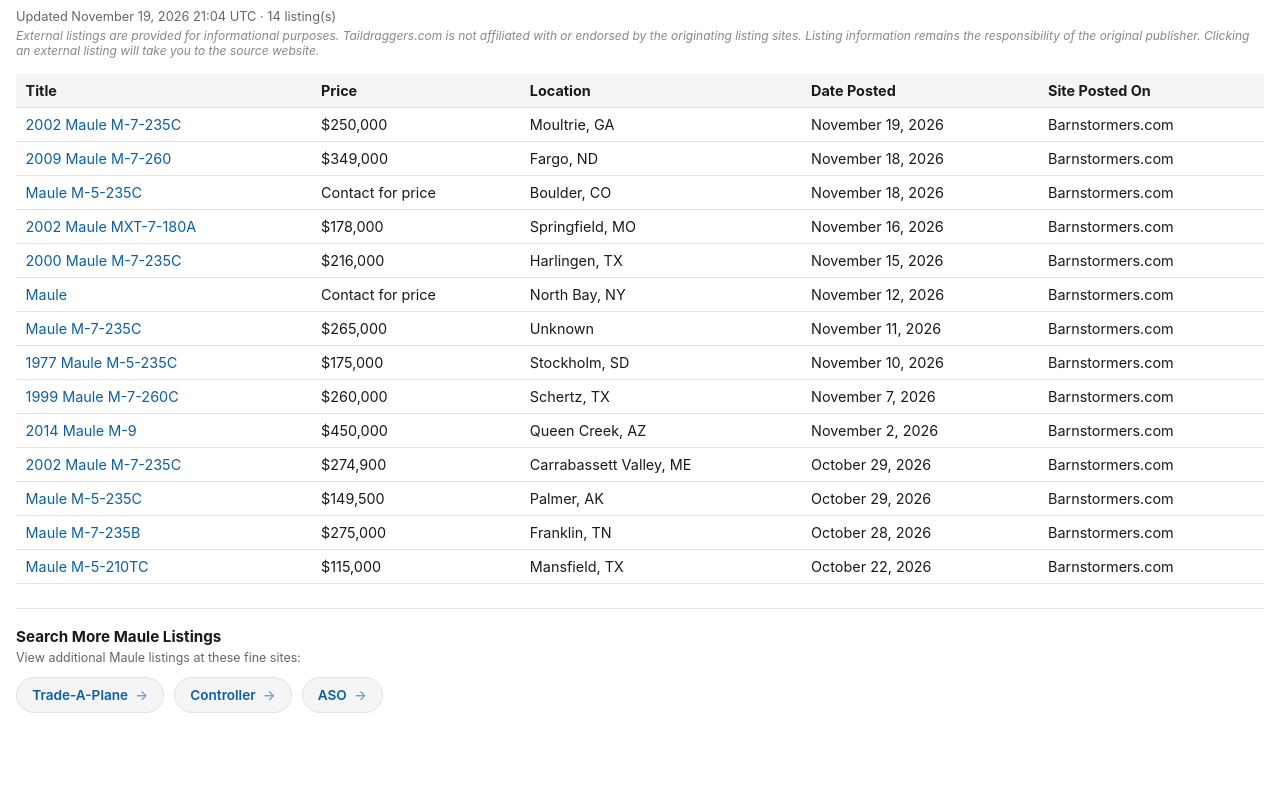
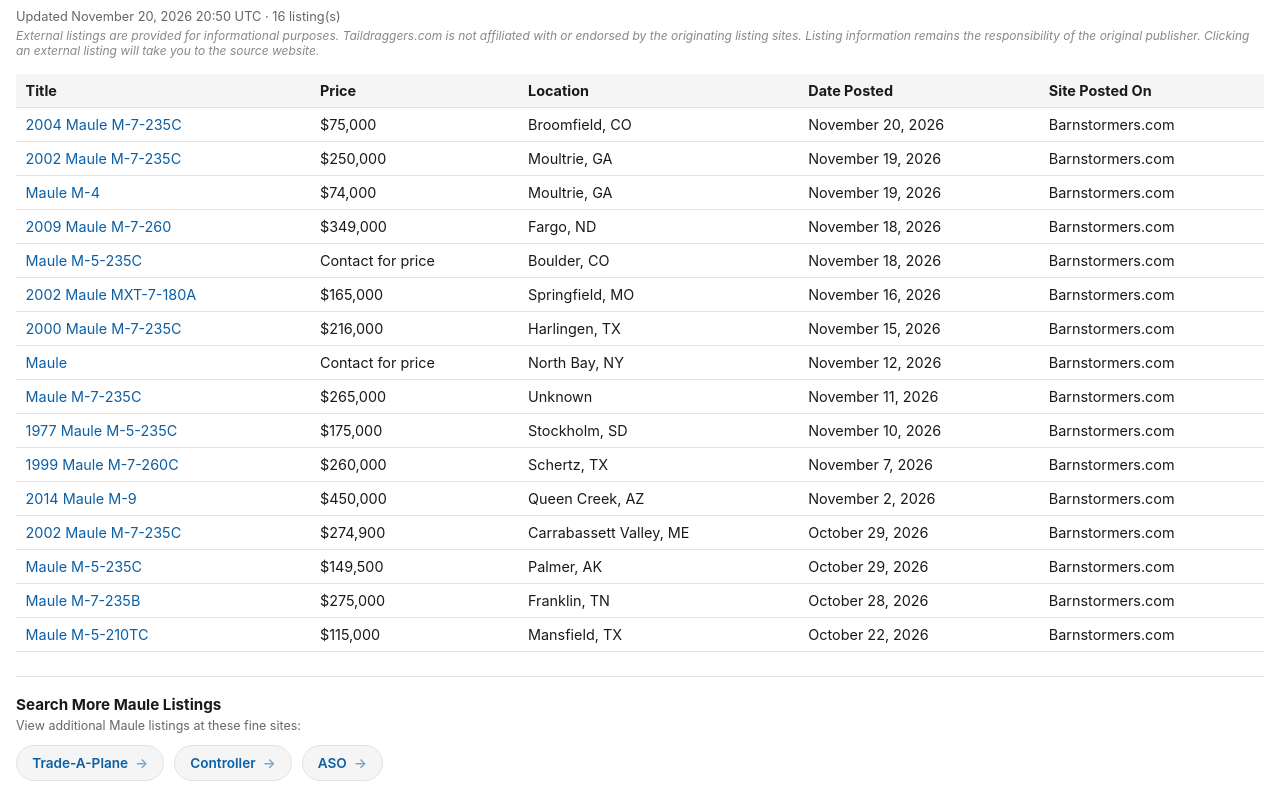
Before and after one commit to taildraggers/maule-aircraft-for-sale, a plain HTML site: page docs/index.html in a window 1280 px wide. Shown: the part 43-840 px from the top of the page. Before the commit the page ends 800 px from the top, so only its background shows below. Drawn offline with Linux system fonts and the light colour scheme.

Commit message:
Update Maule listings (2026-11-20)

```diff
--- a/docs/index.html
+++ b/docs/index.html
@@ -76,17 +76,19 @@
 </head>
 <body>
   <h1>Other Maule Ads on the Web</h1>
-  <div class="updated">Updated November 19, 2026 21:04 UTC &middot; 14 listing(s)</div>
+  <div class="updated">Updated November 20, 2026 20:50 UTC &middot; 16 listing(s)</div>
   <div class="disclaimer">External listings are provided for informational purposes. Taildraggers.com is not affiliated with or endorsed by the originating listing sites. Listing information remains the responsibility of the original publisher. Clicking an external listing will take you to the source website.</div>
   <table>
     <thead>
       <tr><th>Title</th><th>Price</th><th>Location</th><th>Date Posted</th><th>Site Posted On</th></tr>
     </thead>
     <tbody>
+        <tr><td><a href="https://www.barnstormers.com/classified-2084843-2004-Maule-M7-235C-Project.html" target="_blank" rel="noopener noreferrer">2004 Maule M-7-235C</a></td><td>$75,000</td><td>Broomfield, CO</td><td>November 20, 2026</td><td>Barnstormers.com</td></tr>
         <tr><td><a href="https://www.barnstormers.com/classified-2074521-2002-MAULE-M-7-235C.html" target="_blank" rel="noopener noreferrer">2002 Maule M-7-235C</a></td><td>$250,000</td><td>Moultrie, GA</td><td>November 19, 2026</td><td>Barnstormers.com</td></tr>
+        <tr><td><a href="https://www.barnstormers.com/classified-2084723-Maule-M-4.html" target="_blank" rel="noopener noreferrer">Maule M-4</a></td><td>$74,000</td><td>Moultrie, GA</td><td>November 19, 2026</td><td>Barnstormers.com</td></tr>
         <tr><td><a href="https://www.barnstormers.com/classified-2077801-2009-Maule-M7-260-TTSN-990.html" target="_blank" rel="noopener noreferrer">2009 Maule M-7-260</a></td><td>$349,000</td><td>Fargo, ND</td><td>November 18, 2026</td><td>Barnstormers.com</td></tr>
         <tr><td><a href="https://www.barnstormers.com/classified-2084475-Maule-M5-235C.html" target="_blank" rel="noopener noreferrer">Maule M-5-235C</a></td><td>Contact for price</td><td>Boulder, CO</td><td>November 18, 2026</td><td>Barnstormers.com</td></tr>
-        <tr><td><a href="https://www.barnstormers.com/classified-2084043-2002-MAULE-MXT-7-180A.html" target="_blank" rel="noopener noreferrer">2002 Maule MXT-7-180A</a></td><td>$178,000</td><td>Springfield, MO</td><td>November 16, 2026</td><td>Barnstormers.com</td></tr>
+        <tr><td><a href="https://www.barnstormers.com/classified-2084043-2002-MAULE-MXT-7-180A.html" target="_blank" rel="noopener noreferrer">2002 Maule MXT-7-180A</a></td><td>$165,000</td><td>Springfield, MO</td><td>November 16, 2026</td><td>Barnstormers.com</td></tr>
         <tr><td><a href="https://www.barnstormers.com/classified-2017090-2000-Maule-M7-235C.html" target="_blank" rel="noopener noreferrer">2000 Maule M-7-235C</a></td><td>$216,000</td><td>Harlingen, TX</td><td>November 15, 2026</td><td>Barnstormers.com</td></tr>
         <tr><td><a href="https://www.barnstormers.com/classified-2083459-FS--Maule-Winter-Projects.html" target="_blank" rel="noopener noreferrer">Maule</a></td><td>Contact for price</td><td>North Bay, NY</td><td>November 12, 2026</td><td>Barnstormers.com</td></tr>
         <tr><td><a href="https://www.barnstormers.com/classified-2082738-Maule-M7235C.html" target="_blank" rel="noopener noreferrer">Maule M-7-235C</a></td><td>$265,000</td><td>Unknown</td><td>November 11, 2026</td><td>Barnstormers.com</td></tr>
```
